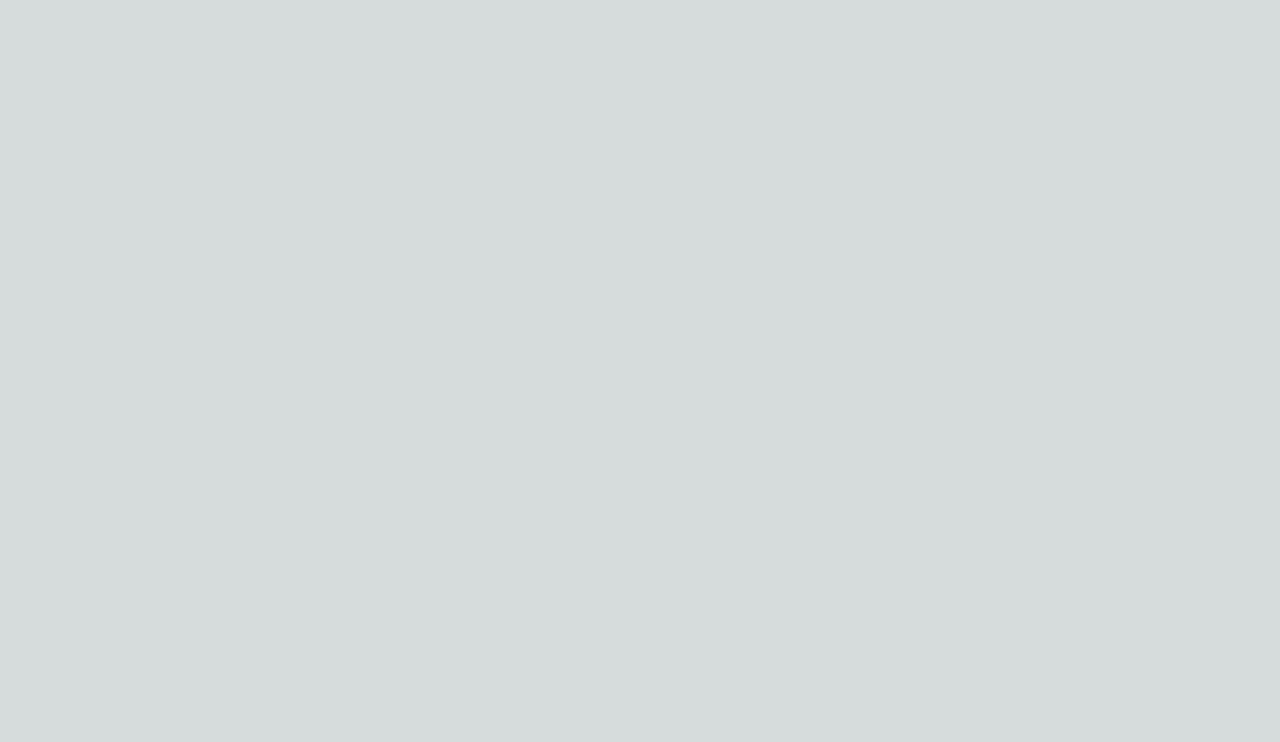
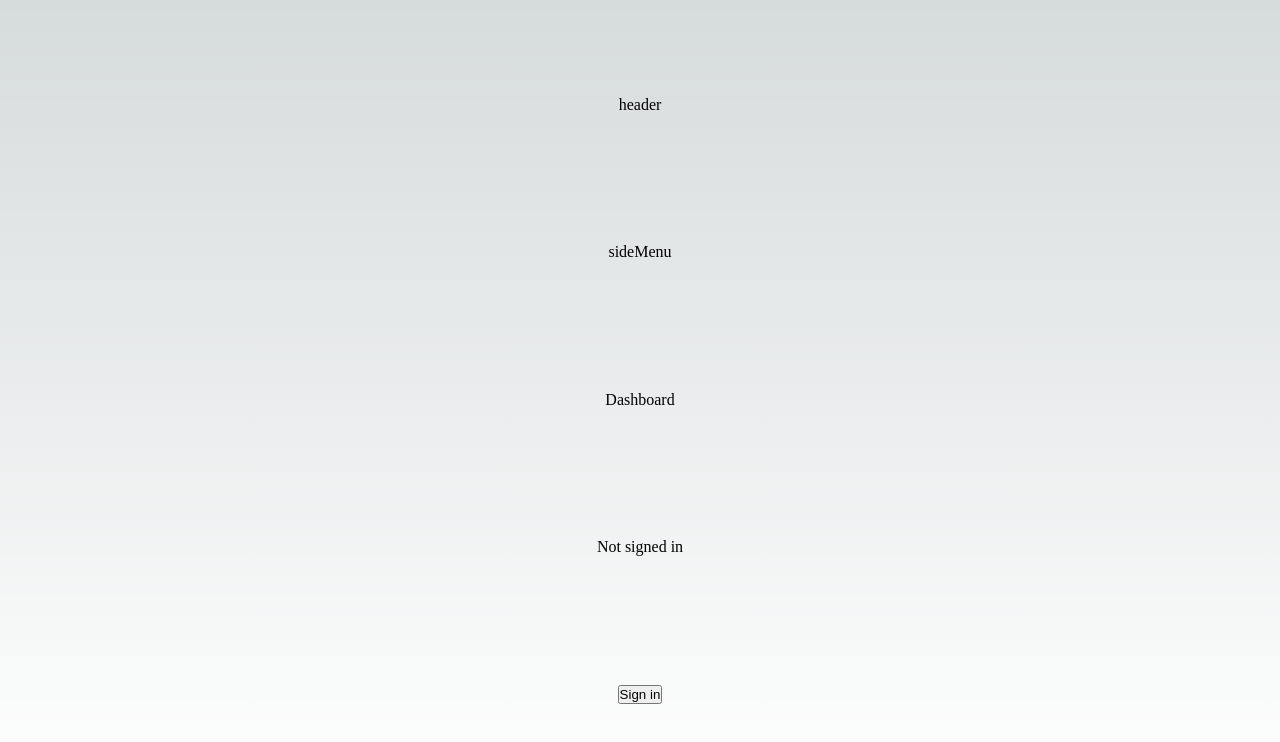
Before and after one commit to SAJJADRAMEZANI95/adminDashboard, a Next.js app: page / in a window 1280 px wide. Shown: the top 742 px of the page. Built offline with nearby package versions, Linux system fonts and the light colour scheme; no server answers.

Commit message:
WIP:edit login

```diff
--- a/src/components/login/Login.tsx
+++ b/src/components/login/Login.tsx
@@ -1,11 +1,16 @@
-import React from 'react'
+import { useSession, signIn, signOut } from "next-auth/react"
 
-const Login = () => {
-  return (
-    <div>
-      login
-    </div>
-  )
+export default function Login() {
+  const { data: session } = useSession()
+  if(session) {
+    return <>
+      Signed in as {session?.user?.email} <br/>
+      <p>{session?.user?.name}</p>
+      <button onClick={() => signOut()}>Sign out</button>
+    </>
+  }
+  return <>
+    Not signed in <br/>
+    <button onClick={() => signIn()}>Sign in</button>
+  </>
 }
-
-export default Login
--- a/src/pages/_app.tsx
+++ b/src/pages/_app.tsx
@@ -2,9 +2,13 @@
 import type { AppProps } from "next/app";
 import { SessionProvider } from "next-auth/react";
 
-export default function App({ Component, pageProps:{session , ...pageProps} }: AppProps) {
-  return;
-  <SessionProvider session={session}>
-    <Component {...pageProps} />
-  </SessionProvider>;
+export default function App({
+  Component,
+  pageProps: { session, ...pageProps },
+}: AppProps) {
+  return (
+    <SessionProvider session={session}>
+      <Component {...pageProps} />
+    </SessionProvider>
+  );
 }
--- a/src/pages/index.tsx
+++ b/src/pages/index.tsx
@@ -3,6 +3,7 @@
 import Dashboard from "./dashboard";
 import Header from "@/components/header";
 import SideMenu from "@/components/sideMenu";
+import Login from "@/components/login/Login";
 
 export default function Home() {
   return (
@@ -17,6 +18,7 @@
         <Header />
         <SideMenu />
         <Dashboard />
+        <Login/>
       </main>
     </>
   );
```
Also changed, not shown: src/pages/login/index.ts (renamed from src/components/login/index.ts).
